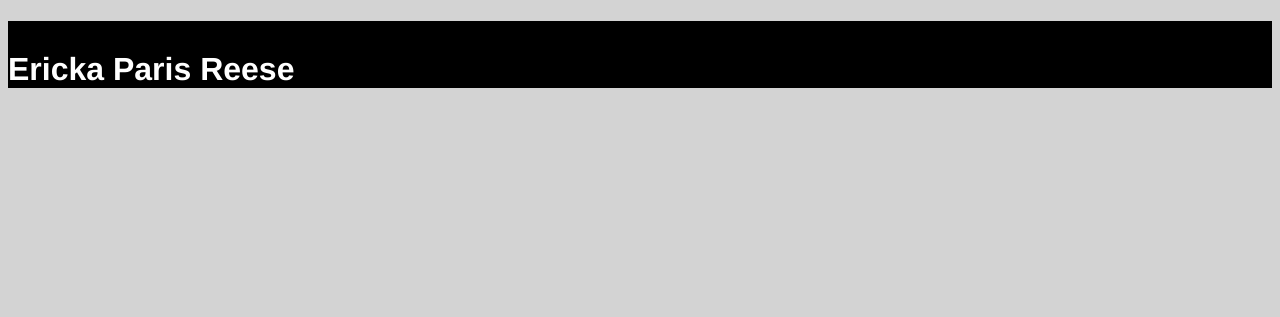
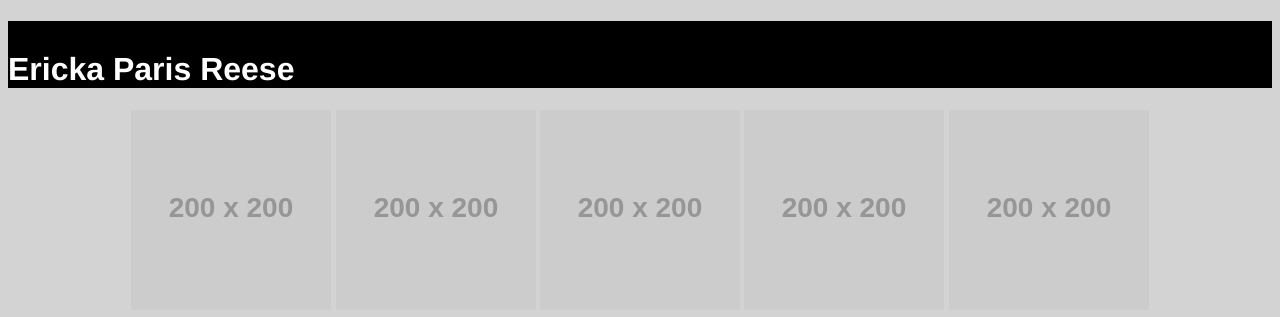
Before and after one commit to 3parisreese/3parisreese.github.io, a plain HTML site: page index.html in a window 1280 px wide. Drawn offline with Linux system fonts and the light colour scheme; placeholder pictures from the web are drawn by us.

Commit message:
adding placeholdit images

```diff
--- a/index.html
+++ b/index.html
@@ -9,6 +9,12 @@
 
   <body>
   <h1>Ericka Paris Reese</h1>
+<p><img src="http://placehold.it/200x200">
+  <img src="http://placehold.it/200x200">
+  <img src="http://placehold.it/200x200">
+  <img src="http://placehold.it/200x200">
+  <img src="http://placehold.it/200x200">
+
 
 
   </body>
```
